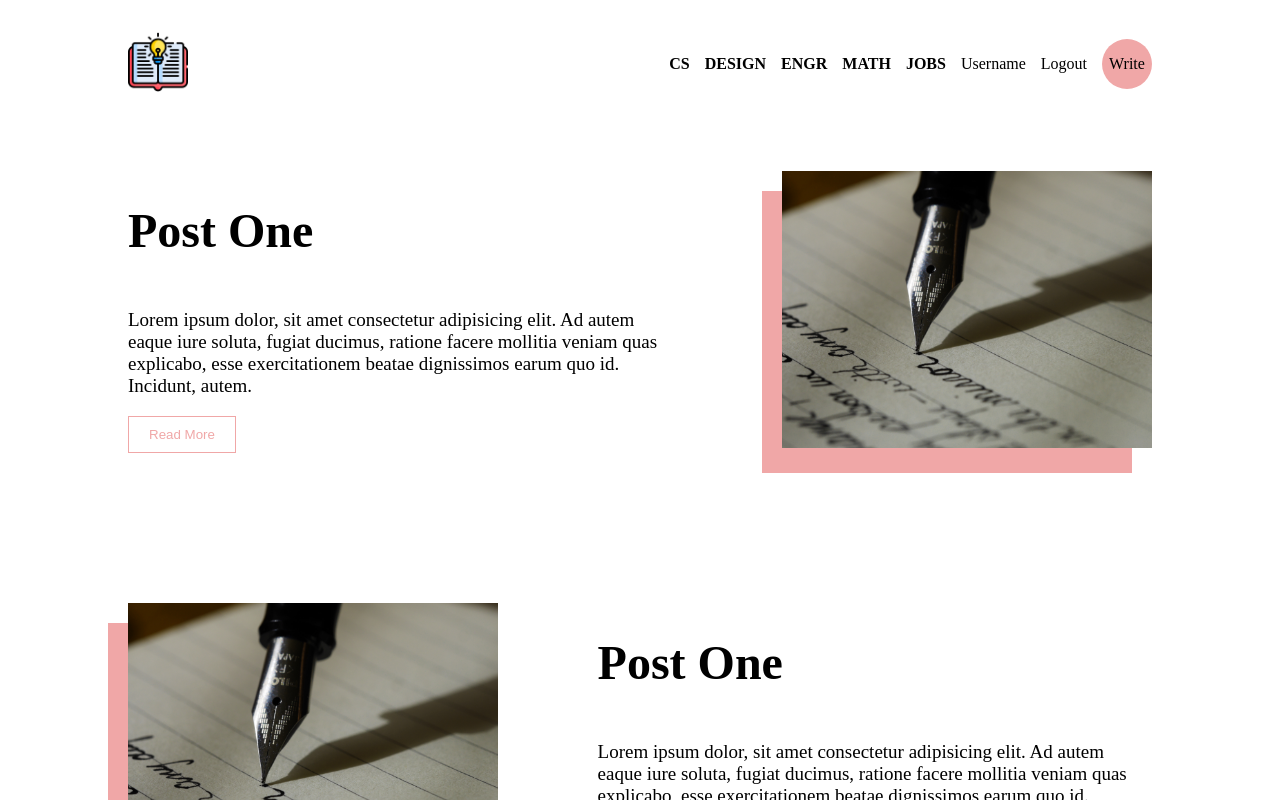
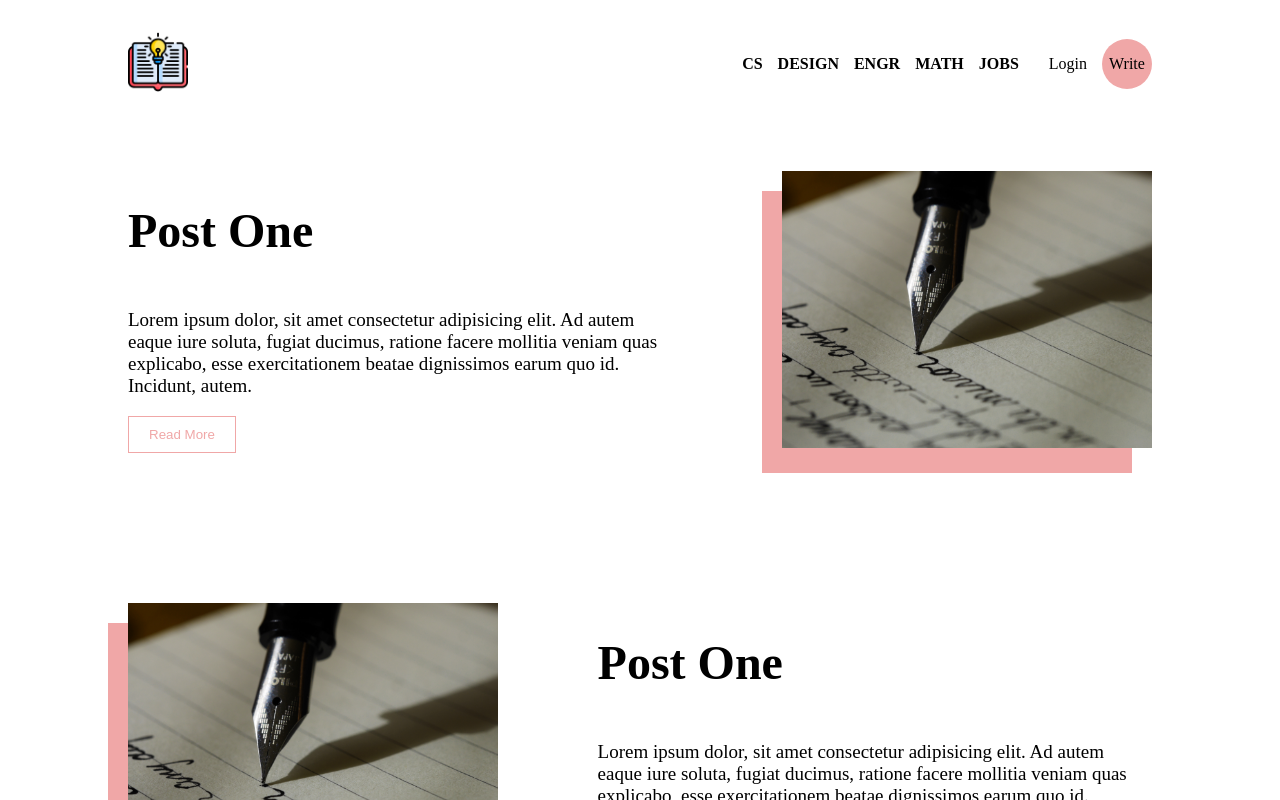
Before and after one commit to SutMa/StudentBlogApp, a React (Create React App) app in the folder client/: page / in a window 1280 px wide. Shown: the top 800 px of the page. Built offline with nearby package versions, Linux system fonts and the light colour scheme.

Commit message:
Finished login system

```diff
--- a/client/src/components/Navbar.jsx
+++ b/client/src/components/Navbar.jsx
@@ -1,8 +1,10 @@
-import React from 'react'
+import React, { useContext } from 'react'
 import Logo from "../img/BlogLogo.png"
 import { Link } from 'react-router-dom'
+import {AuthContext} from '../context/authContext'
+function Navbar() {
 
-function Navbar() {
+  const {currentUser, logout} = useContext(AuthContext)
   return (
     <div className="navbar">
       <div className="container">
@@ -23,8 +25,8 @@ function Navbar() {
           <Link className='link' to='/?cat=jobs'>
             <h6>JOBS</h6>
           </Link>
-          <span>Username</span>
-          <span>Logout</span>
+          <span>{currentUser?.username}</span>
+          {currentUser ? <span onClick={logout}>Logout</span> : <Link className='link' to="/login">Login</Link>}
           <span className='write'>
             <Link className='link'to='/write'>Write</Link>
           </span>
--- a/client/src/context/authContext.js
+++ b/client/src/context/authContext.js
@@ -1,25 +1,30 @@
-import { Children, createContext } from "react";
-import axios from 'axios'
-import { json } from "react-router-dom";
+import axios from "axios";
+import { createContext, useEffect, useState } from "react";
 
-export const AuthContext = createContext()
+export const AuthContext = createContext();
 
-export const AuthContextProvider = ({children})=>{
-  const [currentUser, setCurrentUser] = useState(JSON.parse(localStorage.getItem('user') || null))
+export const AuthContextProvider = ({ children }) => {
+  const [currentUser, setCurrentUser] = useState(
+    JSON.parse(localStorage.getItem("user")) || null
+  );
 
-  const login = async(inputs) =>{
-    const res = await axios.post('/auth/login', inputs)
-    setCurrentUser(res.data)
-  }
+  const login = async (inputs) => {
+    const res = await axios.post("/auth/login", inputs);
+    setCurrentUser(res.data);
+  };
 
-  const logout = async(inputs) =>{
-    await axios.post('/auth/logout', inputs)
-    setCurrentUser(null)
-  }
+  const logout = async (inputs) => {
+    await axios.post("/auth/logout");
+    setCurrentUser(null);
+  };
 
-  useEffect(()=>{
-    localStorage.setItem('user', JSON.stringify(currentUser))
-  }, [currentUser])
+  useEffect(() => {
+    localStorage.setItem("user", JSON.stringify(currentUser));
+  }, [currentUser]);
 
-  return <AuthContext.Provider value={{currentUser, login, logout}}>{children}</AuthContext.Provider>
-}
+  return (
+    <AuthContext.Provider value={{ currentUser, login, logout }}>
+      {children}
+    </AuthContext.Provider>
+  );
+};
--- a/client/src/index.js
+++ b/client/src/index.js
@@ -2,10 +2,13 @@ import React from 'react';
 import ReactDOM from 'react-dom/client';
 
 import App from './App';
+import { AuthContextProvider } from './context/authContext';
 
 const root = ReactDOM.createRoot(document.getElementById('root'));
 root.render(
   <React.StrictMode>
-    <App />
+    <AuthContextProvider>
+      <App />
+    </AuthContextProvider>
   </React.StrictMode>
 );
--- a/client/src/pages/login.jsx
+++ b/client/src/pages/login.jsx
@@ -1,6 +1,7 @@
 import axios from 'axios';
-import React, { useState } from 'react'
+import React, { useState, useContext } from 'react'
 import { Link, useNavigate } from 'react-router-dom'
+import { AuthContext } from '../context/authContext';
 
 const Login = () => {
   const [inputs, setInputs] = useState({
@@ -11,6 +12,9 @@ const Login = () => {
 
   const navigate = useNavigate();
 
+  const {login} = useContext(AuthContext);
+
+
   const handleChange = (e) => {
     setInputs((prev) => ({ ...prev, [e.target.name]: e.target.value }));
   };
@@ -18,6 +22,7 @@ const Login = () => {
   const handleSubmit = async (e) => {
     e.preventDefault();
     try {
+      await login(inputs)
       await axios.post("/auth/login", inputs);
       navigate("/");
     } catch (err) {
@@ -33,7 +38,7 @@ const Login = () => {
         <input required type="text" placeholder='username' name='username' onChange={handleChange}/>
         <input required type="password" placeholder='password' name='password' onChange={handleChange}/>
         <button onClick={handleSubmit}>Login</button>
-       {err && <p>This is an error!</p>}
+        {err && <p>This is an error!</p>}
         <span>Don't have an account?<Link to='/register'> Register</Link></span>
       </form>
     </div>
```
